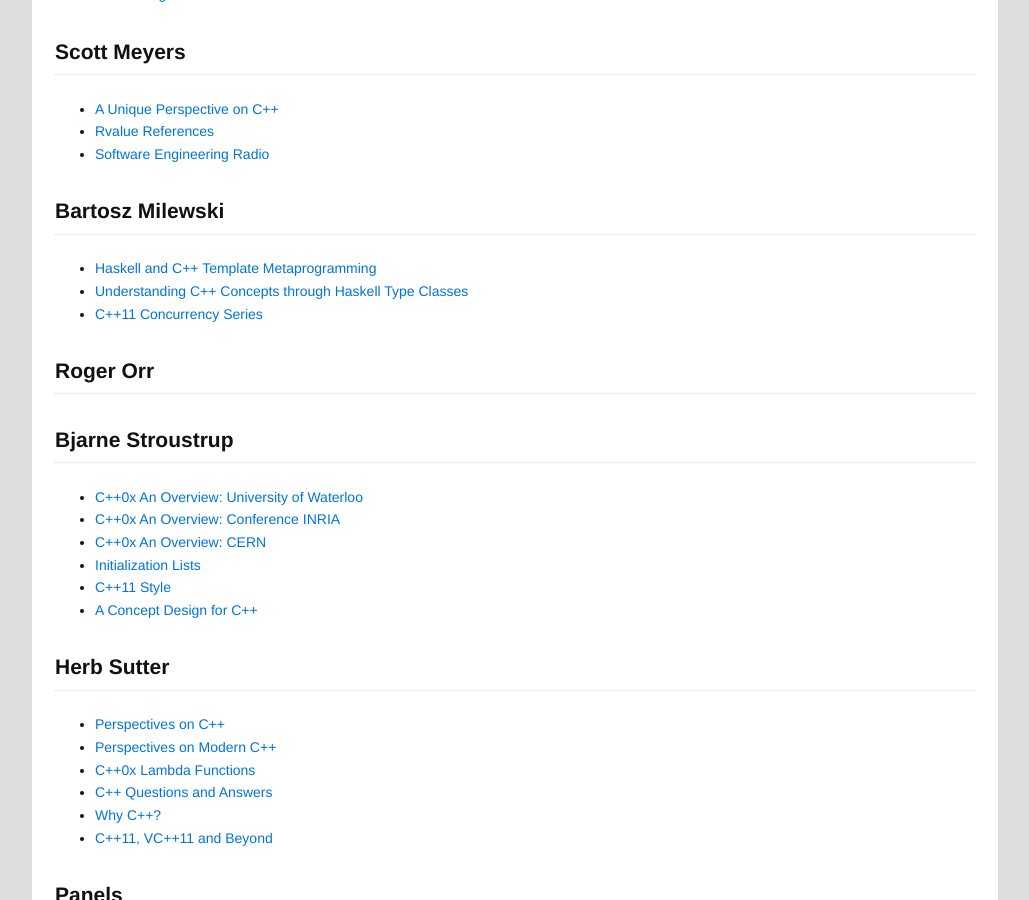
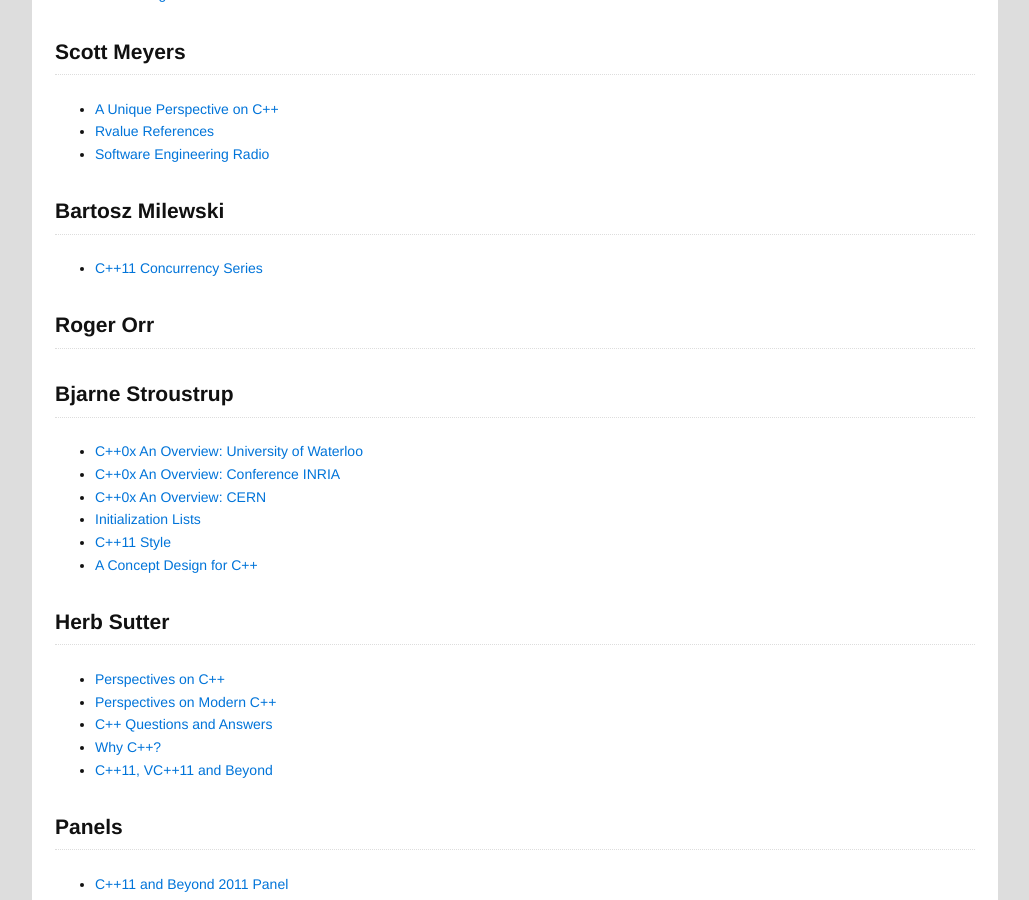
Before and after one commit to LoungeCPP/loungecpp.net, a Jekyll site: the page built from _cpp/videos-and-podcasts.md, in a window 1280 px wide and 900 px high, scrolled down 1240 px. Shown: the whole window, without its empty margins (125-1154 px from the left). Built offline with Jekyll 4.4.1, drawn with Linux system fonts in a browser that asks for light colours.

Commit message:
Get rid of broken links.

```diff
--- a/_cpp/videos-and-podcasts.md
+++ b/_cpp/videos-and-podcasts.md
@@ -44,8 +44,6 @@
 * [Software Engineering Radio](http://www.se-radio.net/2010/04/episode-159-c-0x-with-scott-meyers)
 
 ## Bartosz Milewski
-* [Haskell and C++ Template Metaprogramming](http://vimeo.com/7211030)
-* [Understanding C++ Concepts through Haskell Type Classes](http://vimeo.com/17031425)
 * [C++11 Concurrency Series](http://www.corensic.com/Learn/Resources/ConcurrencyTutorialPartOne.aspx)
 
 ## Roger Orr
@@ -61,7 +59,6 @@
 ## Herb Sutter
 * [Perspectives on C++](http://channel9.msdn.com/Shows/Going+Deep/E2E-Herb-Sutter-and-Erik-Meijer-Perspectives-on-C)
 * [Perspectives on Modern C++](http://channel9.msdn.com/Shows/Going+Deep/Conversation-with-Herb-Sutter-Perspectives-on-Modern-C0x11)
-* [C++0x Lambda Functions](http://vimeo.com/23975522)
 * [C++ Questions and Answers](http://channel9.msdn.com/Shows/Going+Deep/Herb-Sutter-C-Questions-and-Answers)
 * [Why C++?](http://channel9.msdn.com/posts/C-and-Beyond-2011-Herb-Sutter-Why-C)
 * [C++11, VC++11 and Beyond](http://channel9.msdn.com/Events/GoingNative/GoingNative-2012/C-11-VC-11-and-Beyond)
```
